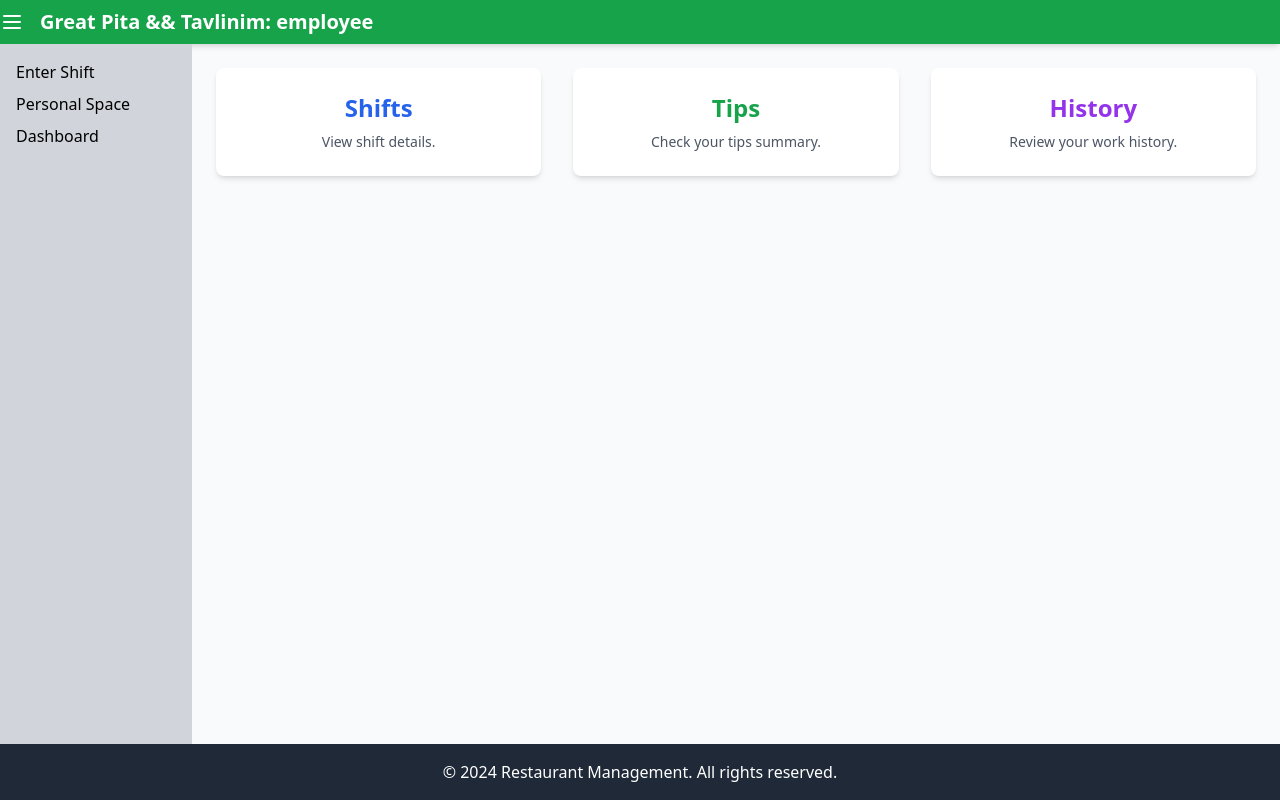
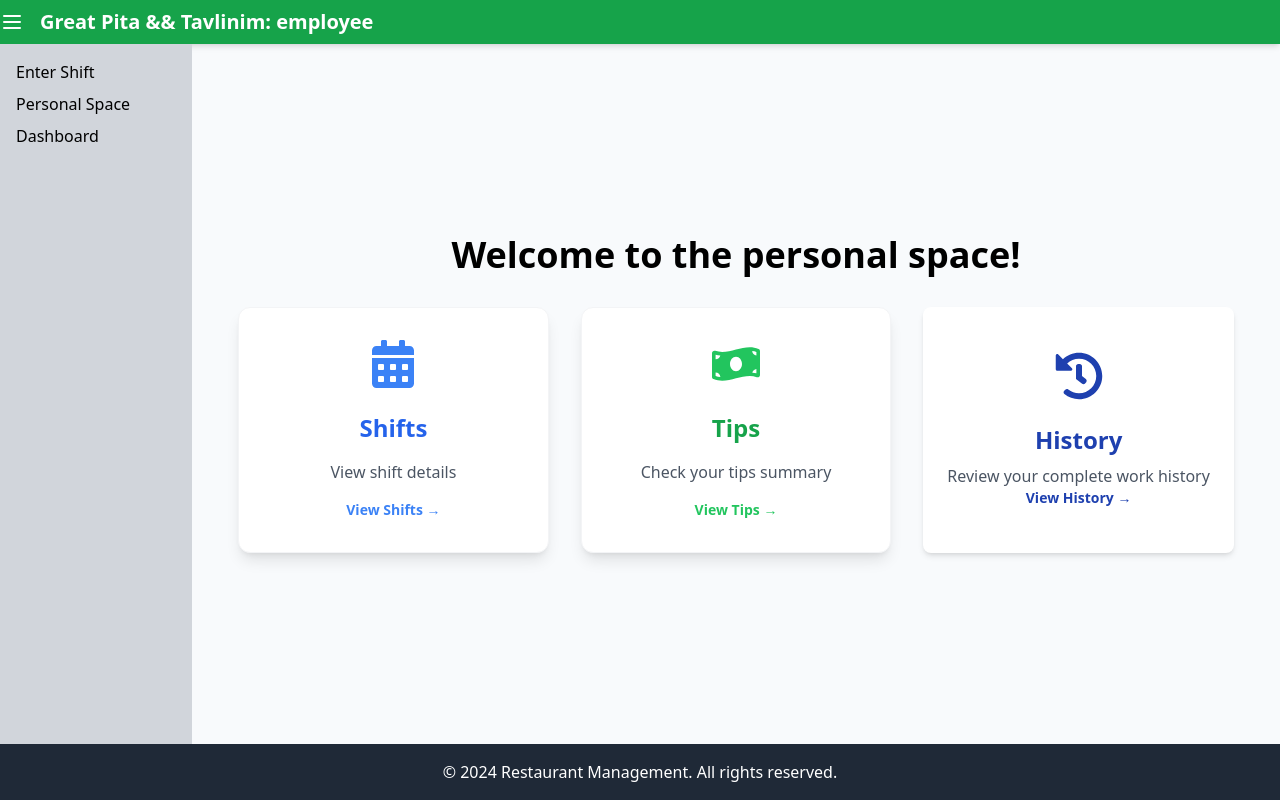
Before and after one commit to tsel170/resturant-project, a React (Vite) app in the folder client/: page /personal-space in a window 1280 px wide. Built offline with nearby package versions, Linux system fonts and the light colour scheme.

Commit message:
added personal space

```diff
--- a/client/package.json
+++ b/client/package.json
@@ -20,6 +20,7 @@
     "dotenv": "^16.4.7",
     "react": " ^19.0.0",
     "react-dom": " ^19.0.0",
+    "react-icons": "^5.4.0",
     "react-router-dom": "^6.28.0",
     "styled-components": "^6.1.13"
   },
--- a/client/src/pages/PersonalSpace.jsx
+++ b/client/src/pages/PersonalSpace.jsx
@@ -3,6 +3,7 @@ import { useNavigate } from "react-router-dom"
 import Header from "../components/general/Header"
 import Sidebar from "../components/general/Sidebar"
 import Footer from "../components/general/Footer"
+import { FaCalendarAlt, FaMoneyBillWave, FaHistory } from "react-icons/fa"
 
 const PersonalSpace = () => {
   const navigate = useNavigate() // Hook for navigation
@@ -12,25 +13,44 @@ const PersonalSpace = () => {
       <Header role={"employee"} />
       <div className="flex flex-1">
         <Sidebar />
-        <div className="mx-auto flex-1 p-6">
+        <div className="mx-auto flex flex-1 flex-col justify-center p-6">
+          <h1 className="mb-8 text-center text-4xl font-bold">
+            Welcome to the personal space!
+          </h1>
           {/* Grid Layout for Personal Space */}
-          <div className="grid grid-cols-3 gap-8">
+          <div className="mx-auto grid max-w-6xl grid-cols-3 gap-8">
             {/* Shifts Section */}
             <div
               onClick={() => navigate("/shifts")}
-              className="flex transform cursor-pointer flex-col items-center justify-center rounded-lg bg-white p-6 shadow-md transition-transform hover:scale-105 hover:shadow-lg"
+              className="group flex transform cursor-pointer flex-col items-center justify-center rounded-xl border border-gray-100 bg-white p-8 shadow-lg transition-transform hover:scale-105 hover:shadow-xl"
             >
-              <h2 className="mb-2 text-2xl font-bold text-blue-600">Shifts</h2>
-              <p className="text-sm text-gray-600">View shift details.</p>
+              <div className="mb-6 text-blue-500 transition-transform group-hover:scale-110">
+                <FaCalendarAlt size={48} />
+              </div>
+              <h2 className="mb-4 text-2xl font-bold text-blue-600">Shifts</h2>
+              <p className="mb-4 text-center text-gray-600">
+                View shift details
+              </p>
+              <span className="text-sm font-semibold text-blue-500 group-hover:underline">
+                View Shifts →
+              </span>
             </div>
 
             {/* Tips Section */}
             <div
               onClick={() => navigate("/tips")}
-              className="flex transform cursor-pointer flex-col items-center justify-center rounded-lg bg-white p-6 shadow-md transition-transform hover:scale-105 hover:shadow-lg"
+              className="group flex transform cursor-pointer flex-col items-center justify-center rounded-xl border border-gray-100 bg-white p-8 shadow-lg transition-transform hover:scale-105 hover:shadow-xl"
             >
-              <h2 className="mb-2 text-2xl font-bold text-green-600">Tips</h2>
-              <p className="text-sm text-gray-600">Check your tips summary.</p>
+              <div className="mb-6 text-green-500 transition-transform group-hover:scale-110">
+                <FaMoneyBillWave size={48} />
+              </div>
+              <h2 className="mb-4 text-2xl font-bold text-green-600">Tips</h2>
+              <p className="mb-4 text-center text-gray-600">
+                Check your tips summary
+              </p>
+              <span className="text-sm font-semibold text-green-500 group-hover:underline">
+                View Tips →
+              </span>
             </div>
 
             {/* History Section */}
@@ -38,10 +58,16 @@ const PersonalSpace = () => {
               onClick={() => navigate("/history")}
               className="flex transform cursor-pointer flex-col items-center justify-center rounded-lg bg-white p-6 shadow-md transition-transform hover:scale-105 hover:shadow-lg"
             >
-              <h2 className="mb-2 text-2xl font-bold text-purple-600">
-                History
-              </h2>
-              <p className="text-sm text-gray-600">Review your work history.</p>
+              <div className="mb-6 text-blue-800 transition-transform group-hover:scale-110">
+                <FaHistory size={48} />
+              </div>
+              <h2 className="mb-2 text-2xl font-bold text-blue-800">History</h2>
+              <p className="text-center text-gray-600">
+                Review your complete work history
+              </p>
+              <span className="text-sm font-semibold text-blue-800 group-hover:underline">
+                View History →
+              </span>
             </div>
           </div>
         </div>
--- /dev/null
+++ b/package.json
@@ -0,0 +1,5 @@
+{
+  "dependencies": {
+    "react-icons": "^5.4.0"
+  }
+}
```
Also changed, not shown: 2 other files (tests, documents, lock files or other folders).
